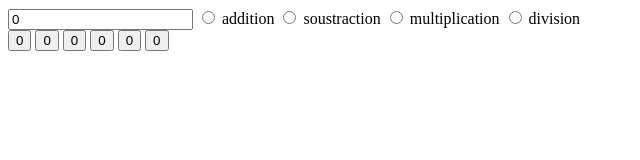
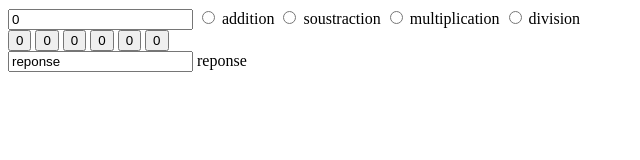
Before and after one commit to XeraFiu-YTB/compte-est-bon, a plain HTML site: page index.html in a window 1280 px wide. Shown: the whole page, without its empty margins (0-640 px from the left). Drawn offline with Linux system fonts and the light colour scheme.

Commit message:
Update index.html

```diff
--- a/index.html
+++ b/index.html
@@ -26,6 +26,10 @@
 		<input type="button" id="b3" class="buttonJeux" value="0"/>
 		<input type="button" id="b4" class="buttonJeux" value="0"/>
 		<input type="button" id="b5" class="buttonJeux" value="0"/>
+	</section>
+	<section id="answer">
+	  	<input type="text" id="reponse" name="drone" value="reponse">
+  		<label for="reponse">reponse</label>
 
 	</section>
   </body>
```
